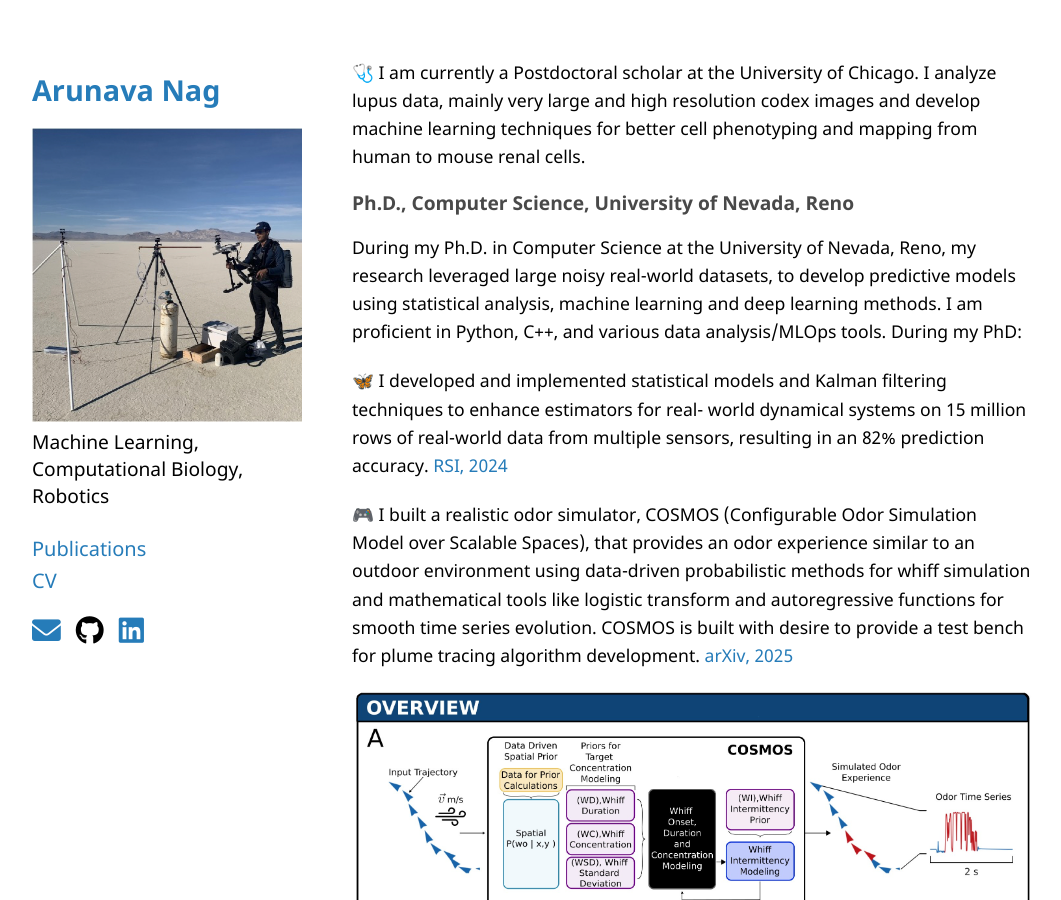
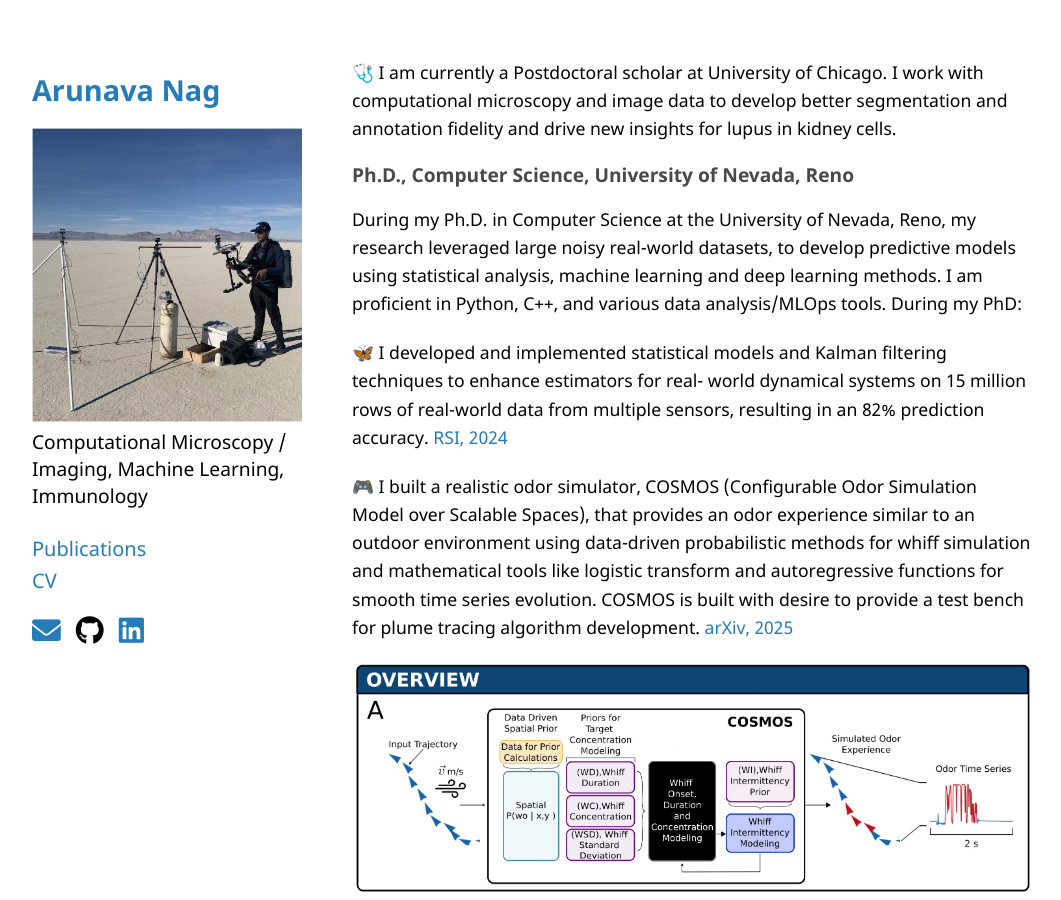
Before and after one commit to arunavanag591/mypage, a Jekyll site: the page built from index.md, in a window 1280 px wide and 900 px high. Shown: the whole window, without its empty margins (108-1169 px from the left). Built offline with Jekyll 4.4.1, drawn with Linux system fonts in a browser that asks for light colours; a style sheet for code colours, icons or effects is not loaded.

Commit message:
changed heading

```diff
--- a/_config.yml
+++ b/_config.yml
@@ -1,6 +1,6 @@
 title: Arunava Nag
 logo: /assets/img/me.png
-description: Machine Learning, Computational Biology, Robotics
+description: Computational Microscopy / Imaging, Machine Learning, Immunology
 google_analytics:
 theme: jekyll-theme-minimal
 
--- a/index.md
+++ b/index.md
@@ -1,7 +1,7 @@
 ---
 layout: default
 ---
-🩺 I am currently a Postdoctoral scholar at the University of Chicago. I analyze lupus data, mainly very large and high resolution codex images and develop machine learning techniques for better cell phenotyping and mapping from human to mouse renal cells.
+🩺 I am currently a Postdoctoral scholar at University of Chicago. I work with computational microscopy and image data to develop better segmentation and annotation fidelity and drive new insights for lupus in kidney cells.
 
 ### Ph.D., Computer Science, University of Nevada, Reno
 During my Ph.D. in Computer Science at the University of Nevada, Reno, my research leveraged large noisy real-world datasets, to develop predictive models using statistical analysis, machine learning and deep learning methods. I am proficient in Python, C++, and various data analysis/MLOps tools. During my PhD:
```
